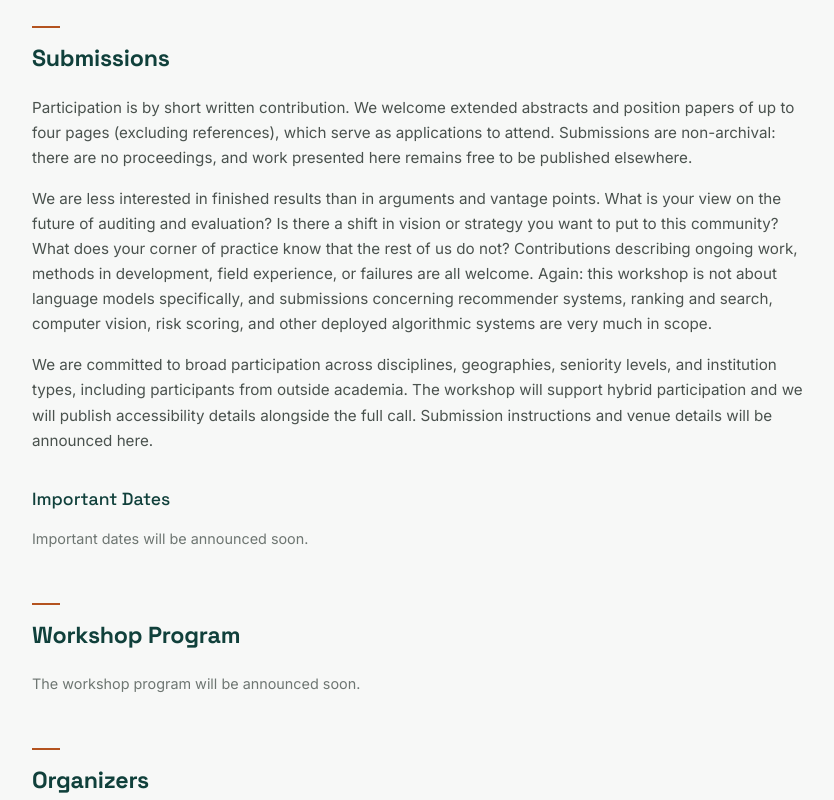
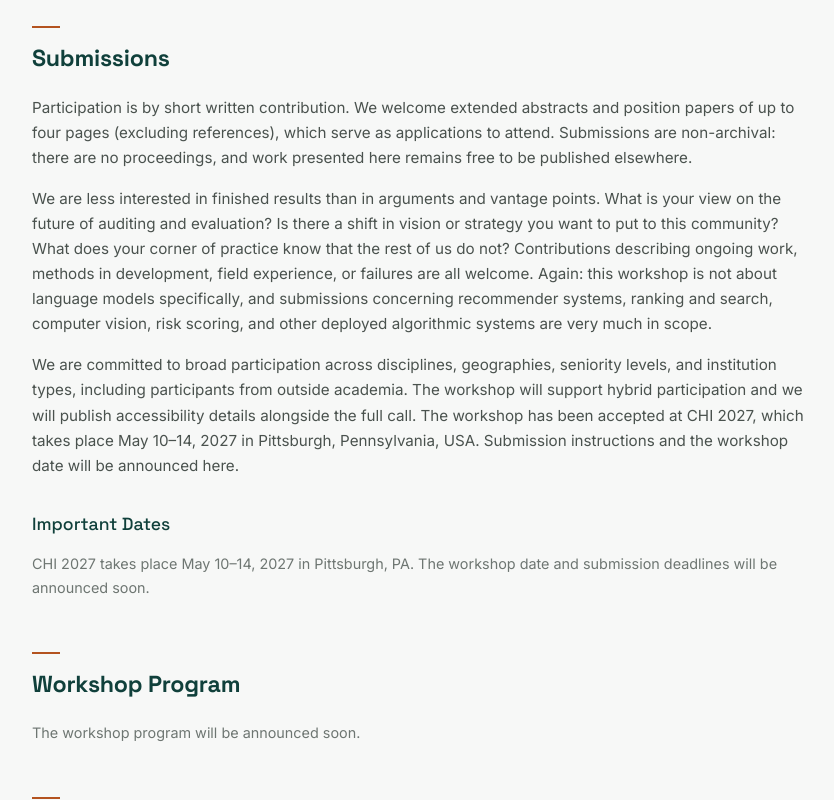
Before and after one commit to a2s2-workshop/2027, a plain HTML site: page index.html in a window 1280 px wide. Shown: the part 1510-2310 px from the top of the page, without its empty margins (218-1052 px from the left). Drawn offline with Linux system fonts and the light colour scheme; some icons are missing.

Commit message:
Announce acceptance at CHI 2027 and add conference location and dates

```diff
--- a/index.html
+++ b/index.html
@@ -3,7 +3,7 @@
 <head>
   <meta charset="UTF-8">
   <meta name="viewport" content="width=device-width, initial-scale=1.0">
-  <meta name="description" content="A2S2 2027 — a CHI 2027 workshop on the AI Auditing of Sociotechnical Systems, on auditing AI and algorithmic systems as they are actually built, deployed, and lived with.">
+  <meta name="description" content="A2S2 2027 — an accepted CHI 2027 workshop (Pittsburgh, May 10–14, 2027) on the AI Auditing of Sociotechnical Systems, on auditing AI and algorithmic systems as they are actually built, deployed, and lived with.">
   <title>A2S2 2027</title>
   <link rel="preconnect" href="https://fonts.googleapis.com">
   <link rel="preconnect" href="https://fonts.gstatic.com" crossorigin>
@@ -33,7 +33,7 @@
     <h1 class="hero-acronym">A<sup>2</sup>S<sup>2</sup> 2027</h1>
     <div class="hero-rule"></div>
     <p class="hero-subtitle"><span class="hero-word"><span class="hero-letter" style="--hop-delay:0s">A</span>I</span> <span class="hero-word"><span class="hero-letter" style="--hop-delay:0.09s">A</span>uditing</span> of <span class="hero-word"><span class="hero-letter" style="--hop-delay:0.18s">S</span>ociotechnical</span> <span class="hero-word"><span class="hero-letter" style="--hop-delay:0.27s">S</span>ystems</span></p>
-    <p class="hero-tagline">A workshop at CHI 2027 for people who study AI and algorithmic systems as they are actually built, deployed, and lived with &mdash; including those doing this work without calling it auditing.</p>
+    <p class="hero-tagline">An accepted workshop at CHI 2027 (Pittsburgh, PA, May 10&ndash;14, 2027) for people who study AI and algorithmic systems as they are actually built, deployed, and lived with &mdash; including those doing this work without calling it auditing.</p>
   </header>
 
   <div class="content page-col">
@@ -92,7 +92,7 @@
           We are less interested in finished results than in arguments and vantage points. What is your view on the future of auditing and evaluation? Is there a shift in vision or strategy you want to put to this community? What does your corner of practice know that the rest of us do not? Contributions describing ongoing work, methods in development, field experience, or failures are all welcome. Again: this workshop is not about language models specifically, and submissions concerning recommender systems, ranking and search, computer vision, risk scoring, and other deployed algorithmic systems are very much in scope.
         </p>
         <p>
-          We are committed to broad participation across disciplines, geographies, seniority levels, and institution types, including participants from outside academia. The workshop will support hybrid participation and we will publish accessibility details alongside the full call. Submission instructions and venue details will be announced here.
+          We are committed to broad participation across disciplines, geographies, seniority levels, and institution types, including participants from outside academia. The workshop will support hybrid participation and we will publish accessibility details alongside the full call. The workshop has been accepted at CHI 2027, which takes place May 10&ndash;14, 2027 in Pittsburgh, Pennsylvania, USA. Submission instructions and the workshop date will be announced here.
         </p>
       </div>
 
--- a/js/main.js
+++ b/js/main.js
@@ -81,7 +81,7 @@ async function loadDates() {
   try {
     const data = await fetchJSON('data/dates.json');
     if (!data.enabled) {
-      container.innerHTML = '<p class="tba-notice">Important dates will be announced soon.</p>';
+      container.innerHTML = '<p class="tba-notice">CHI 2027 takes place May 10&ndash;14, 2027 in Pittsburgh, PA. The workshop date and submission deadlines will be announced soon.</p>';
       return;
     }
     container.innerHTML = `<table>
```
Also changed, not shown: 1 other file.
